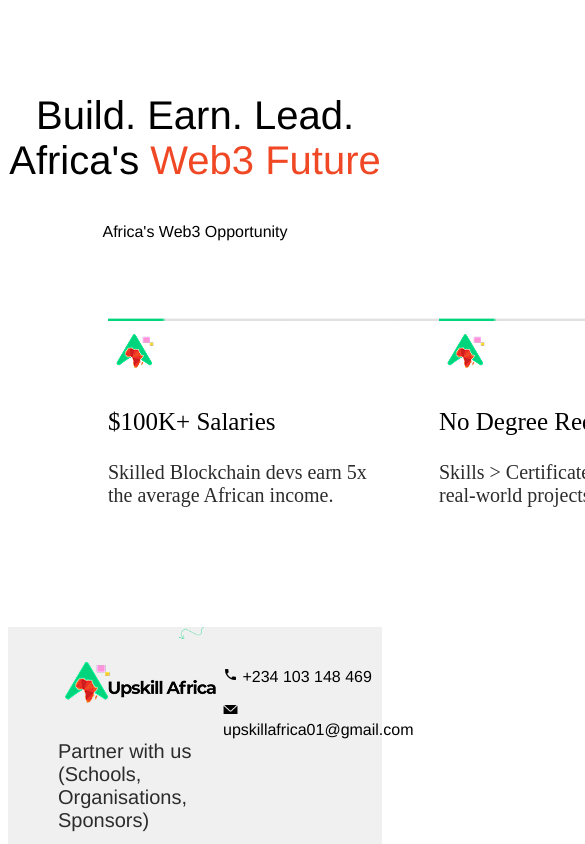
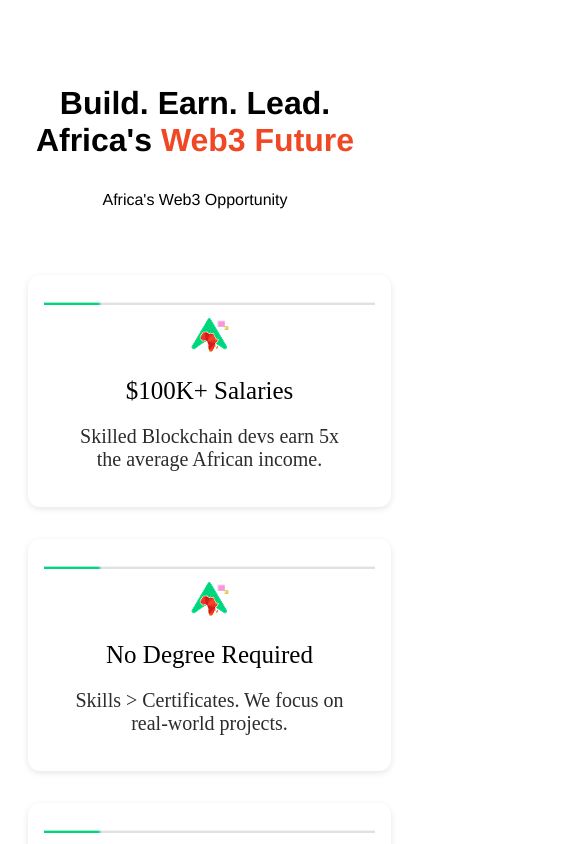
Before and after one commit to christianahOlude/upskill-africa, a React (Vite) app: page / in a window 390 px wide. Shown: the part 6120-6964 px from the top of the page, 585 px wide, since content can reach past the window. Built offline with nearby package versions, Linux system fonts and the light colour scheme.

Commit message:
responsiveness on desktop and mobile

```diff
--- a/src/components/buildAndEarn.jsx
+++ b/src/components/buildAndEarn.jsx
@@ -2,40 +2,53 @@ import React from 'react'
 import linear from "../assets/linear.png";
 import upskills from "../assets/UpskillAfricaLogoIcon.png";
 import styles from '../css/buildAndEarn.module.css';
+
 export default function BuildAndEarn() {
     return (
-        <div style={{padding: '100px 0'}}>
-            <div style={{justifyContent: 'center', textAlign: 'center', padding: '50px 0',  fontFamily: 'Helvetica, Arial, sans-serif'}}>
-                <p className={styles.text}> Build. Earn. Lead. <br/>Africa's <span style={{fontFamily: '', color: '#F04824'}}>Web3 Future</span></p>
+        <div className={styles.container}>
+            <div className={styles.header}>
+                <p className={styles.text}>
+                    Build. Earn. Lead. <br />
+                    Africa's <span className={styles.highlight}>Web3 Future</span>
+                </p>
                 <p>Africa's Web3 Opportunity</p>
             </div>
-            <div style={{display: 'flex', justifyContent: 'space-between', margin: '0 100px'}}>
-                <div>
+
+            <div className={styles.grid}>
+                <div className={styles.card}>
                     <div>
-                    <img src={linear} alt="linear"/>
+                        <img src={linear} alt="linear" />
                     </div>
-                    <img src={upskills} alt="upskills"/>
-                    <p style={{fontSize: '25px'}}>$100K+ Salaries</p>
-                    <p style={{fontSize: '20px', color: '#2C2C2C'}}>Skilled Blockchain devs earn 5x <br/>
-                        the average African income.</p>
+                    <img src={upskills} alt="upskills" />
+                    <p className={styles.title}>$100K+ Salaries</p>
+                    <p className={styles.desc}>
+                        Skilled Blockchain devs earn 5x <br />
+                        the average African income.
+                    </p>
                 </div>
-                <div>
+
+                <div className={styles.card}>
                     <div>
-                        <img src={linear} alt="linear"/>
+                        <img src={linear} alt="linear" />
                     </div>
-                    <img src={upskills} alt="upskills"/>
-                    <p style={{fontSize: '25px'}}>No Degree Required</p>
-                    <p style={{fontSize: '20px', color: '#2C2C2C'}}>Skills > Certificates. We focus on <br/>
-                        real-world projects..</p>
+                    <img src={upskills} alt="upskills" />
+                    <p className={styles.title}>No Degree Required</p>
+                    <p className={styles.desc}>
+                        Skills &gt; Certificates. We focus on <br />
+                        real-world projects.
+                    </p>
                 </div>
-                <div>
-                      <div>
-                        <img src={linear} alt="linear"/>
+
+                <div className={styles.card}>
+                    <div>
+                        <img src={linear} alt="linear" />
                     </div>
-                    <img src={upskills} alt="upskills"/>
-                    <p style={{fontSize: '25px'}}>Be An Early Mover</p>
-                    <p style={{fontSize: '20px', color: '#2C2C2C'}}>Skilled Blockchain devs earn 5x <br/>
-                        the average African income.</p>
+                    <img src={upskills} alt="upskills" />
+                    <p className={styles.title}>Be An Early Mover</p>
+                    <p className={styles.desc}>
+                        Skilled Blockchain devs earn 5x <br />
+                        the average African income.
+                    </p>
                 </div>
             </div>
         </div>
--- a/src/css/buildAndEarn.module.css
+++ b/src/css/buildAndEarn.module.css
@@ -1,3 +1,57 @@
-.text{
-    font-size: 40px;
+.container {
+  padding: 100px 0;
 }
+
+.header {
+  text-align: center;
+  padding: 50px 0;
+  font-family: Helvetica, Arial, sans-serif;
+}
+
+.text {
+  font-size: 2rem;
+  font-weight: bold;
+}
+
+.highlight {
+  color: #F04824;
+}
+
+.grid {
+    display: grid;
+    grid-template-columns: repeat(3, 1fr);
+    gap: 2rem;
+    max-width: 1200px;
+    margin: 0 auto;
+    padding: 0 20px;
+}
+
+.card {
+  background: #fff;
+  padding: 1rem;
+  text-align: center;
+  border-radius: 12px;
+  box-shadow: 0 2px 6px rgba(0, 0, 0, 0.1);
+}
+
+.title {
+  font-size: 25px;
+  margin: 10px 0;
+}
+
+.desc {
+  font-size: 20px;
+  color: #2C2C2C;
+}
+
+@media (max-width: 1024px) {
+  .grid {
+    grid-template-columns: repeat(2, 1fr);
+  }
+}
+
+@media (max-width: 768px) {
+  .grid {
+    grid-template-columns: 1fr;
+  }
+}
```
